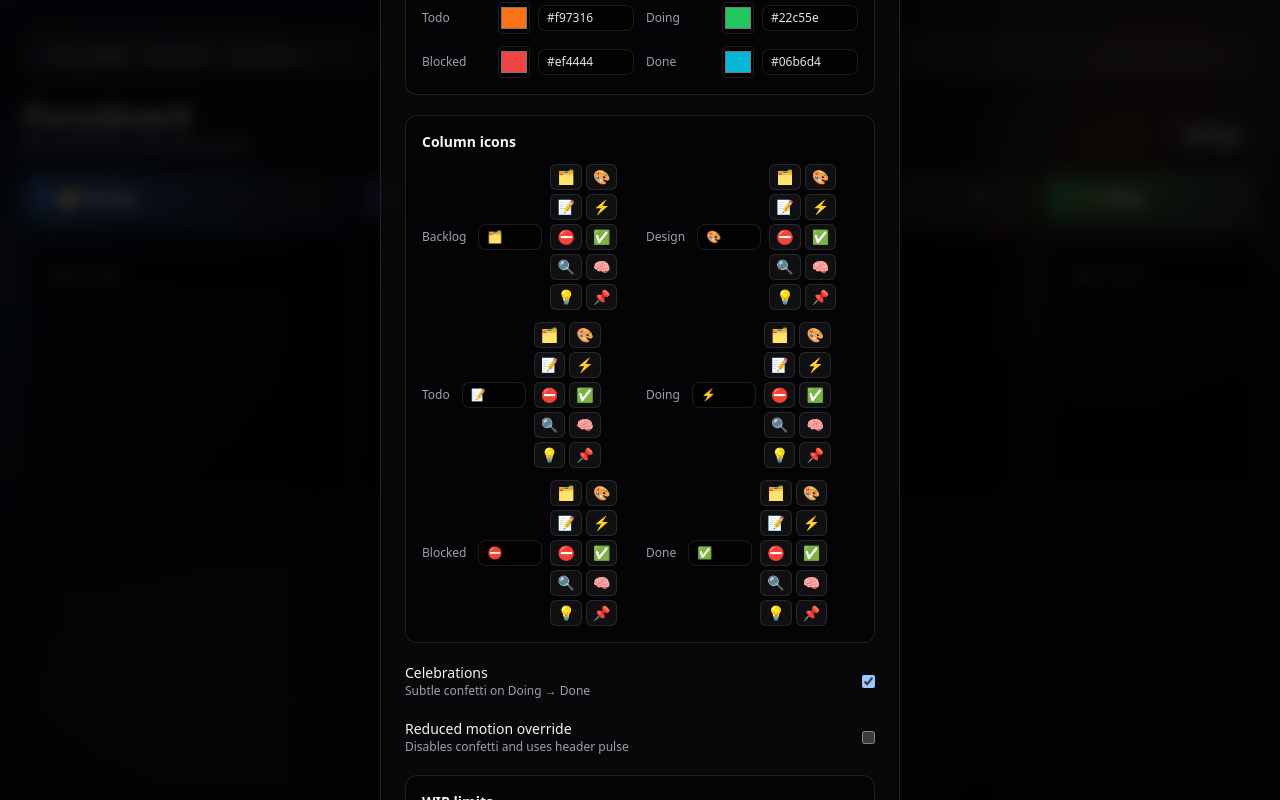
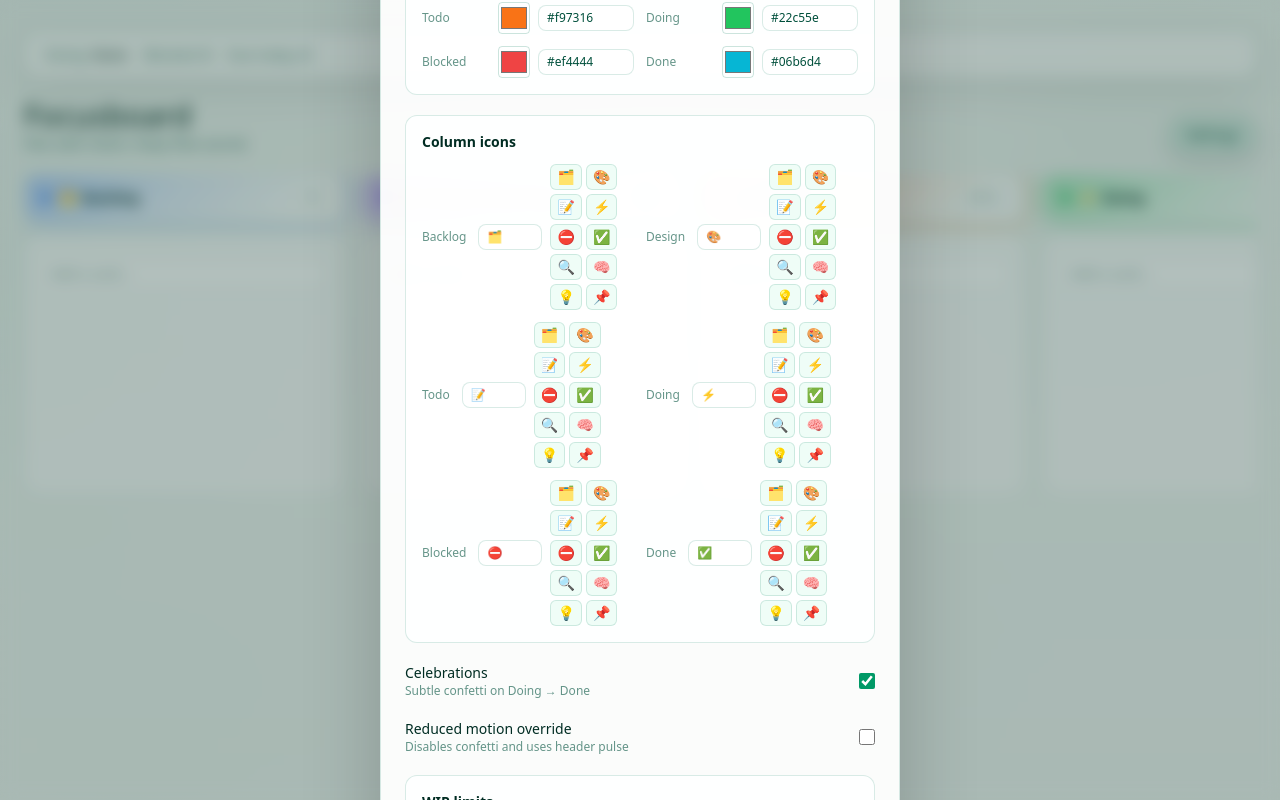
Before and after one commit to cla1redonald/focusboard, a React (Vite) app: page / in a window 1280 px wide. Both pictures are taken after a click on the button "Settings". Built offline with nearby package versions, Linux system fonts and the light colour scheme.

Commit message:
Switch to light Moo-style theme

```diff
--- a/src/components/Board.tsx
+++ b/src/components/Board.tsx
@@ -190,14 +190,14 @@ export function Board({
 
       <div className="mb-5 flex flex-wrap items-end justify-between gap-3">
         <div>
-          <div className="display-font text-3xl text-zinc-100">Focusboard</div>
-          <div className="text-sm text-zinc-400">
+          <div className="display-font text-3xl text-emerald-950">Focusboard</div>
+          <div className="text-sm text-emerald-900/70">
             Plan with intent. Keep flow sacred.
           </div>
         </div>
         <button
           onClick={onSettings}
-          className="rounded-full border border-white/10 bg-white/5 px-4 py-2 text-sm text-zinc-100 shadow-[0_8px_24px_rgba(0,0,0,0.35)] transition hover:-translate-y-0.5 hover:border-white/30 hover:bg-white/10"
+          className="rounded-full border border-emerald-700/20 bg-emerald-600/10 px-4 py-2 text-sm text-emerald-900 shadow-[0_8px_24px_rgba(0,0,0,0.12)] transition hover:-translate-y-0.5 hover:border-emerald-700/40 hover:bg-emerald-600/15"
         >
           Settings
         </button>
--- a/src/components/Column.tsx
+++ b/src/components/Column.tsx
@@ -56,10 +56,10 @@ export function Column({
 
   const headerClass =
     headerState === "full"
-      ? "border-rose-500/70 bg-rose-500/10"
+      ? "border-rose-400/60 bg-rose-200/30"
       : headerState === "near"
-      ? "border-amber-400/60 bg-amber-500/10"
-      : "border-white/10 bg-white/5";
+      ? "border-amber-300/50 bg-amber-100/40"
+      : "border-emerald-700/10 bg-white/70";
 
   return (
     <div className="w-[320px] shrink-0">
@@ -74,12 +74,12 @@ export function Column({
               className="h-2.5 w-2.5 rounded-full"
               style={{ backgroundColor: accentColor }}
             />
-            <div className="display-font text-sm font-semibold text-zinc-100">
+            <div className="display-font text-sm font-semibold text-emerald-950">
               {icon && <span className="mr-1.5">{icon}</span>}
               {title}
             </div>
           </div>
-          <div className="rounded-full border border-white/10 bg-black/30 px-2.5 py-0.5 text-xs text-zinc-300">
+          <div className="rounded-full border border-emerald-700/15 bg-white/80 px-2.5 py-0.5 text-xs text-emerald-900/70">
             {countLabel}
           </div>
         </div>
@@ -87,8 +87,8 @@ export function Column({
 
       <div
         ref={setNodeRef}
-        className={`mt-3 min-h-[260px] space-y-3 rounded-2xl border border-white/10 bg-black/40 p-3 backdrop-blur ${
-          isOver ? "ring-2 ring-emerald-400/40" : ""
+        className={`mt-3 min-h-[260px] space-y-3 rounded-2xl border border-emerald-700/10 bg-white/70 p-3 backdrop-blur ${
+          isOver ? "ring-2 ring-emerald-300/40" : ""
         }`}
       >
         {cards.map((c) => (
@@ -114,7 +114,7 @@ export function Column({
             value={text}
             onChange={(e) => setText(e.target.value)}
             placeholder="Add a card…"
-            className="w-full rounded-xl border border-white/10 bg-black/50 px-3 py-2 text-sm text-zinc-100 outline-none transition focus:border-white/30 focus:bg-black/70"
+            className="w-full rounded-xl border border-emerald-700/15 bg-white px-3 py-2 text-sm text-emerald-900 outline-none transition focus:border-emerald-700/30 focus:bg-emerald-50/40"
           />
         </form>
       </div>
--- a/src/components/SettingsPanel.tsx
+++ b/src/components/SettingsPanel.tsx
@@ -20,24 +20,24 @@ export function SettingsPanel({
 
   return (
     <div className="fixed inset-0 z-[1200] flex items-center justify-center">
-      <div className="absolute inset-0 bg-black/70 backdrop-blur-sm" onClick={onClose} />
-      <div className="relative w-[520px] max-w-[92vw] rounded-2xl border border-white/10 bg-zinc-950/95 p-6 shadow-[0_30px_80px_rgba(0,0,0,0.6)]">
+      <div className="absolute inset-0 bg-emerald-950/30 backdrop-blur-sm" onClick={onClose} />
+      <div className="relative w-[520px] max-w-[92vw] rounded-2xl border border-emerald-700/15 bg-white/95 p-6 shadow-[0_30px_80px_rgba(0,0,0,0.2)]">
         <div className="flex items-center justify-between">
-          <div className="display-font text-xl text-zinc-100">Settings</div>
-          <button onClick={onClose} className="text-zinc-400 hover:text-zinc-200">✕</button>
+          <div className="display-font text-xl text-emerald-950">Settings</div>
+          <button onClick={onClose} className="text-emerald-900/60 hover:text-emerald-900">✕</button>
         </div>
 
         <div className="mt-5 space-y-5">
-          <div className="rounded-xl border border-white/10 bg-black/40 p-4">
-            <div className="text-sm font-semibold text-zinc-100">Background</div>
-            <div className="mt-2 text-xs text-zinc-400">
+          <div className="rounded-xl border border-emerald-700/15 bg-white/80 p-4">
+            <div className="text-sm font-semibold text-emerald-950">Background</div>
+            <div className="mt-2 text-xs text-emerald-900/60">
               Upload a background image. It&apos;s saved locally in your browser.
             </div>
 
             <div className="mt-3 flex flex-wrap items-center gap-2">
               <label
                 htmlFor={fileInputId}
-                className="cursor-pointer rounded-full border border-white/10 bg-white/5 px-4 py-2 text-xs text-zinc-200 hover:border-white/30 hover:bg-white/10"
+                className="cursor-pointer rounded-full border border-emerald-700/15 bg-emerald-50/80 px-4 py-2 text-xs text-emerald-900 hover:border-emerald-700/30 hover:bg-emerald-100/80"
               >
                 Upload image
               </label>
@@ -60,7 +60,7 @@ export function SettingsPanel({
               {settings.backgroundImage && (
                 <button
                   onClick={() => set({ backgroundImage: null })}
-                  className="rounded-full border border-white/10 bg-white/5 px-4 py-2 text-xs text-zinc-200 hover:border-white/30 hover:bg-white/10"
+                  className="rounded-full border border-emerald-700/15 bg-emerald-50/80 px-4 py-2 text-xs text-emerald-900 hover:border-emerald-700/30 hover:bg-emerald-100/80"
                 >
                   Remove
                 </button>
@@ -68,7 +68,7 @@ export function SettingsPanel({
             </div>
 
             {settings.backgroundImage && (
-              <div className="mt-4 h-[140px] w-full overflow-hidden rounded-2xl border border-white/10">
+              <div className="mt-4 h-[140px] w-full overflow-hidden rounded-2xl border border-emerald-700/15">
                 <div
                   className="h-full w-full bg-cover bg-center"
                   style={{ backgroundImage: `url(${settings.backgroundImage})` }}
@@ -77,12 +77,12 @@ export function SettingsPanel({
             )}
           </div>
 
-          <div className="rounded-xl border border-white/10 bg-black/40 p-4">
-            <div className="text-sm font-semibold text-zinc-100">Column colors</div>
+          <div className="rounded-xl border border-emerald-700/15 bg-white/80 p-4">
+            <div className="text-sm font-semibold text-emerald-950">Column colors</div>
             <div className="mt-3 grid grid-cols-2 gap-3">
               {columnKeys.map((key) => (
                 <div key={key} className="flex items-center justify-between gap-3">
-                  <label className="text-xs text-zinc-400 capitalize">{key}</label>
+                  <label className="text-xs text-emerald-900/60 capitalize">{key}</label>
                   <div className="flex items-center gap-2">
                     <input
                       type="color"
@@ -96,7 +96,7 @@ export function SettingsPanel({
                           },
                         })
                       }
-                      className="h-8 w-8 cursor-pointer rounded border border-white/10 bg-transparent"
+                      className="h-8 w-8 cursor-pointer rounded border border-emerald-700/20 bg-transparent"
                     />
                     <input
                       value={settings.columnColors[key]}
@@ -109,7 +109,7 @@ export function SettingsPanel({
                           },
                         })
                       }
-                      className="w-24 rounded-lg border border-white/10 bg-black/50 px-2 py-1 text-xs text-zinc-200 outline-none focus:border-white/30"
+                      className="w-24 rounded-lg border border-emerald-700/15 bg-white px-2 py-1 text-xs text-emerald-900 outline-none focus:border-emerald-700/30"
                     />
                   </div>
                 </div>
@@ -117,12 +117,12 @@ export function SettingsPanel({
             </div>
           </div>
 
-          <div className="rounded-xl border border-white/10 bg-black/40 p-4">
-            <div className="text-sm font-semibold text-zinc-100">Column icons</div>
+          <div className="rounded-xl border border-emerald-700/15 bg-white/80 p-4">
+            <div className="text-sm font-semibold text-emerald-950">Column icons</div>
             <div className="mt-3 grid grid-cols-2 gap-3">
               {columnKeys.map((key) => (
                 <div key={key} className="flex items-center justify-between gap-3">
-                  <label className="text-xs text-zinc-400 capitalize">{key}</label>
+                  <label className="text-xs text-emerald-900/60 capitalize">{key}</label>
                   <div className="flex items-center gap-2">
                     <input
                       value={settings.columnIcons[key]}
@@ -135,7 +135,7 @@ export function SettingsPanel({
                           },
                         })
                       }
-                      className="w-16 rounded-lg border border-white/10 bg-black/50 px-2 py-1 text-xs text-zinc-200 outline-none focus:border-white/30"
+                      className="w-16 rounded-lg border border-emerald-700/15 bg-white px-2 py-1 text-xs text-emerald-900 outline-none focus:border-emerald-700/30"
                     />
                     <div className="flex flex-wrap gap-1">
                       {emojiChoices.map((emoji) => (
@@ -151,7 +151,7 @@ export function SettingsPanel({
                               },
                             })
                           }
-                          className="rounded-md border border-white/10 bg-white/5 px-1.5 py-0.5 text-sm hover:border-white/30"
+                          className="rounded-md border border-emerald-700/15 bg-emerald-50/80 px-1.5 py-0.5 text-sm hover:border-emerald-700/30"
                         >
                           {emoji}
                         </button>
@@ -165,34 +165,36 @@ export function SettingsPanel({
 
           <div className="flex items-center justify-between gap-3">
             <div>
-              <div className="text-sm text-zinc-100">Celebrations</div>
-              <div className="text-xs text-zinc-400">Subtle confetti on Doing → Done</div>
+              <div className="text-sm text-emerald-950">Celebrations</div>
+              <div className="text-xs text-emerald-900/60">Subtle confetti on Doing → Done</div>
             </div>
             <input
               type="checkbox"
               checked={settings.celebrations}
               onChange={(e) => set({ celebrations: e.target.checked })}
+              className="h-4 w-4 accent-emerald-600"
             />
           </div>
 
           <div className="flex items-center justify-between gap-3">
             <div>
-              <div className="text-sm text-zinc-100">Reduced motion override</div>
-              <div className="text-xs text-zinc-400">Disables confetti and uses header pulse</div>
+              <div className="text-sm text-emerald-950">Reduced motion override</div>
+              <div className="text-xs text-emerald-900/60">Disables confetti and uses header pulse</div>
             </div>
             <input
               type="checkbox"
               checked={settings.reducedMotionOverride}
               onChange={(e) => set({ reducedMotionOverride: e.target.checked })}
+              className="h-4 w-4 accent-emerald-600"
             />
           </div>
 
-          <div className="rounded-xl border border-white/10 bg-black/40 p-4">
-            <div className="text-sm font-semibold text-zinc-100">WIP limits</div>
+          <div className="rounded-xl border border-emerald-700/15 bg-white/80 p-4">
+            <div className="text-sm font-semibold text-emerald-950">WIP limits</div>
             <div className="mt-3 grid grid-cols-2 gap-3">
               {(["design", "todo", "blocked"] as const).map((k) => (
                 <div key={k}>
-                  <label className="text-xs text-zinc-400 capitalize">{k}</label>
+                  <label className="text-xs text-emerald-900/60 capitalize">{k}</label>
                   <input
                     type="number"
                     min={1}
@@ -203,21 +205,21 @@ export function SettingsPanel({
                         wip: { ...settings.wip, [k]: Math.max(1, Number(e.target.value)) },
                       })
                     }
-                    className="mt-2 w-full rounded-xl border border-white/10 bg-black/50 px-3 py-2 text-sm text-zinc-100 outline-none focus:border-white/30"
+                    className="mt-2 w-full rounded-xl border border-emerald-700/15 bg-white px-3 py-2 text-sm text-emerald-950 outline-none focus:border-emerald-700/30"
                   />
                 </div>
               ))}
               <div>
-                <label className="text-xs text-zinc-400">doing (hard)</label>
+                <label className="text-xs text-emerald-900/60">doing (hard)</label>
                 <input
                   type="number"
                   value={1}
                   disabled
-                  className="mt-2 w-full rounded-xl border border-white/10 bg-black/40 px-3 py-2 text-sm text-zinc-500"
+                  className="mt-2 w-full rounded-xl border border-emerald-700/15 bg-emerald-50/60 px-3 py-2 text-sm text-emerald-900/60"
                 />
               </div>
             </div>
-            <div className="mt-3 text-xs text-zinc-500">
+            <div className="mt-3 text-xs text-emerald-900/60">
               Doing is hard-limited to 1.
             </div>
           </div>
@@ -226,7 +228,7 @@ export function SettingsPanel({
         <div className="mt-6 flex justify-end">
           <button
             onClick={onClose}
-            className="rounded-full border border-white/10 bg-white/5 px-4 py-2 text-sm text-zinc-200 hover:border-white/30 hover:bg-white/10"
+            className="rounded-full border border-emerald-700/15 bg-emerald-50/80 px-4 py-2 text-sm text-emerald-900 hover:border-emerald-700/30 hover:bg-emerald-100/80"
           >
             Close
           </button>
--- a/src/components/TopStrip.tsx
+++ b/src/components/TopStrip.tsx
@@ -10,16 +10,16 @@ export function TopStrip({
   dueTodayCount: number;
 }) {
   return (
-    <div className="mb-5 flex flex-wrap items-center gap-4 rounded-2xl border border-white/10 bg-white/5 px-5 py-3 text-sm text-zinc-200 shadow-[0_12px_40px_rgba(0,0,0,0.35)]">
-      <div className="text-sm text-zinc-200">
-        <span className="text-zinc-400">Doing:</span>{" "}
-        <span className="text-zinc-100">{doingCard ? doingCard.title : "None"}</span>
+    <div className="mb-5 flex flex-wrap items-center gap-4 rounded-2xl border border-emerald-700/15 bg-white/70 px-5 py-3 text-sm text-emerald-900 shadow-[0_12px_40px_rgba(0,0,0,0.08)]">
+      <div className="text-sm text-emerald-900">
+        <span className="text-emerald-900/70">Doing:</span>{" "}
+        <span className="text-emerald-950">{doingCard ? doingCard.title : "None"}</span>
       </div>
-      <div className="text-sm text-zinc-200">
-        <span className="text-zinc-400">Blocked:</span> {blockedCount}
+      <div className="text-sm text-emerald-900">
+        <span className="text-emerald-900/70">Blocked:</span> {blockedCount}
       </div>
-      <div className="text-sm text-zinc-200">
-        <span className="text-zinc-400">Due today:</span> {dueTodayCount}
+      <div className="text-sm text-emerald-900">
+        <span className="text-emerald-900/70">Due today:</span> {dueTodayCount}
       </div>
     </div>
   );
--- a/src/index.css
+++ b/src/index.css
@@ -1,11 +1,11 @@
 @import "tailwindcss";
-@import url("https://fonts.googleapis.com/css2?family=Fraunces:opsz,wght@9..144,600;9..144,700&family=Space+Grotesk:wght@400;500;600&display=swap");
+@import url("https://fonts.googleapis.com/css2?family=Sofia+Sans:wght@400;500;600;700&display=swap");
 
 :root {
-  color-scheme: dark;
-  font-family: "Space Grotesk", ui-sans-serif, system-ui, sans-serif;
-  background-color: #0b0d12;
-  color: #e7e7ee;
+  color-scheme: light;
+  font-family: "Sofia Sans", ui-sans-serif, system-ui, sans-serif;
+  background-color: #f2f6f4;
+  color: #0f2b2b;
 }
 
 html,
@@ -17,10 +17,10 @@ body,
 body {
   margin: 0;
   background:
-    radial-gradient(1200px 600px at 10% -20%, rgba(47, 78, 140, 0.35), transparent 60%),
-    radial-gradient(900px 500px at 90% 0%, rgba(220, 119, 76, 0.35), transparent 55%),
-    radial-gradient(700px 400px at 20% 90%, rgba(62, 179, 175, 0.35), transparent 60%),
-    #0b0d12;
+    radial-gradient(1100px 520px at 8% -10%, rgba(112, 188, 170, 0.28), transparent 60%),
+    radial-gradient(900px 480px at 92% 0%, rgba(180, 220, 200, 0.22), transparent 58%),
+    radial-gradient(700px 380px at 10% 90%, rgba(120, 175, 190, 0.2), transparent 60%),
+    #f2f6f4;
 }
 
 .app-bg {
@@ -34,14 +34,14 @@ body {
   inset: 0;
   background-size: cover;
   background-position: center;
-  filter: saturate(0.9) contrast(0.95);
-  opacity: 0.75;
+  filter: saturate(0.95) contrast(0.95);
+  opacity: 0.85;
 }
 
 .bg-scrim {
   position: absolute;
   inset: 0;
-  background: linear-gradient(180deg, rgba(7, 9, 14, 0.65), rgba(7, 9, 14, 0.9));
+  background: linear-gradient(180deg, rgba(243, 247, 244, 0.7), rgba(243, 247, 244, 0.9));
   z-index: 1;
 }
 
@@ -63,7 +63,7 @@ body {
   height: 520px;
   left: -160px;
   top: 120px;
-  background: radial-gradient(circle at 30% 30%, rgba(88, 162, 255, 0.7), transparent 65%);
+  background: radial-gradient(circle at 30% 30%, rgba(118, 196, 178, 0.5), transparent 65%);
 }
 
 .orb-2 {
@@ -71,7 +71,7 @@ body {
   height: 420px;
   right: -120px;
   top: 40px;
-  background: radial-gradient(circle at 30% 30%, rgba(255, 171, 84, 0.7), transparent 65%);
+  background: radial-gradient(circle at 30% 30%, rgba(170, 214, 195, 0.55), transparent 65%);
 }
 
 .orb-3 {
@@ -79,7 +79,7 @@ body {
   height: 360px;
   right: 20%;
   bottom: -120px;
-  background: radial-gradient(circle at 30% 30%, rgba(91, 230, 197, 0.65), transparent 65%);
+  background: radial-gradient(circle at 30% 30%, rgba(120, 175, 190, 0.45), transparent 65%);
 }
 
 .noise {
@@ -92,11 +92,12 @@ body {
     transparent 1px,
     transparent 2px
   );
-  opacity: 0.25;
+  opacity: 0.18;
   pointer-events: none;
   z-index: 2;
 }
 
 .display-font {
-  font-family: "Fraunces", ui-serif, Georgia, serif;
+  font-family: "Sofia Sans", ui-sans-serif, system-ui, sans-serif;
+  letter-spacing: 0.01em;
 }
```
Also changed, not shown: src/components/CardItem.tsx (+5 -5 lines), src/components/CardModal.tsx (+27 -26 lines), src/components/WipModal.tsx (+8 -8 lines).
